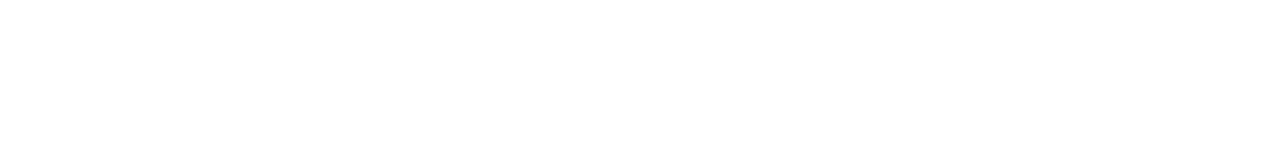
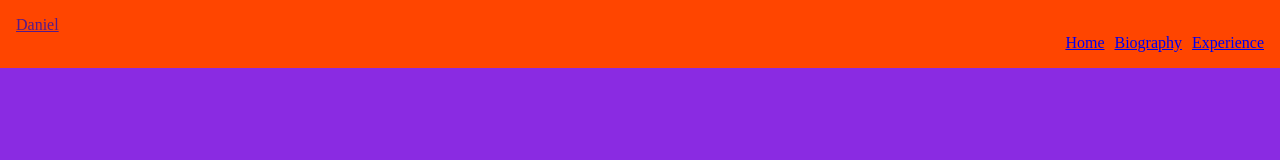
Before and after one commit to DannyPaiz/personal-webpage, a plain HTML site: page experience.html in a window 1280 px wide. Drawn offline with Linux system fonts and the light colour scheme.

Commit message:
added experience boilderplate

```diff
--- a/experience.html
+++ b/experience.html
@@ -1,11 +1,46 @@
 <!DOCTYPE html>
 <html lang="en">
+
 <head>
     <meta charset="UTF-8">
     <meta name="viewport" content="width=device-width, initial-scale=1.0">
     <title>Experience</title>
+    <link rel="stylesheet" href="style.css">
 </head>
+
 <body>
 
+    <navigation>
+        <div class="navbar">
+            <a href="">
+                <p>Daniel</p>
+            </a>
+            <ol class="nav-links">
+                <a href="index.html">
+                    <li>Home</li>
+                </a>
+                <a href="bio.html">
+                    <li>Biography</li>
+                </a>
+                <a href="experience.html">
+                    <li>Experience</li>
+                </a>
+            </ol>
+        </div>
+    </navigation>
+
+    <div class="container">
+
+        <main>
+
+        </main>
+
+        <footer>
+
+        </footer>
+
+    </div>
+
 </body>
+
 </html>
```
